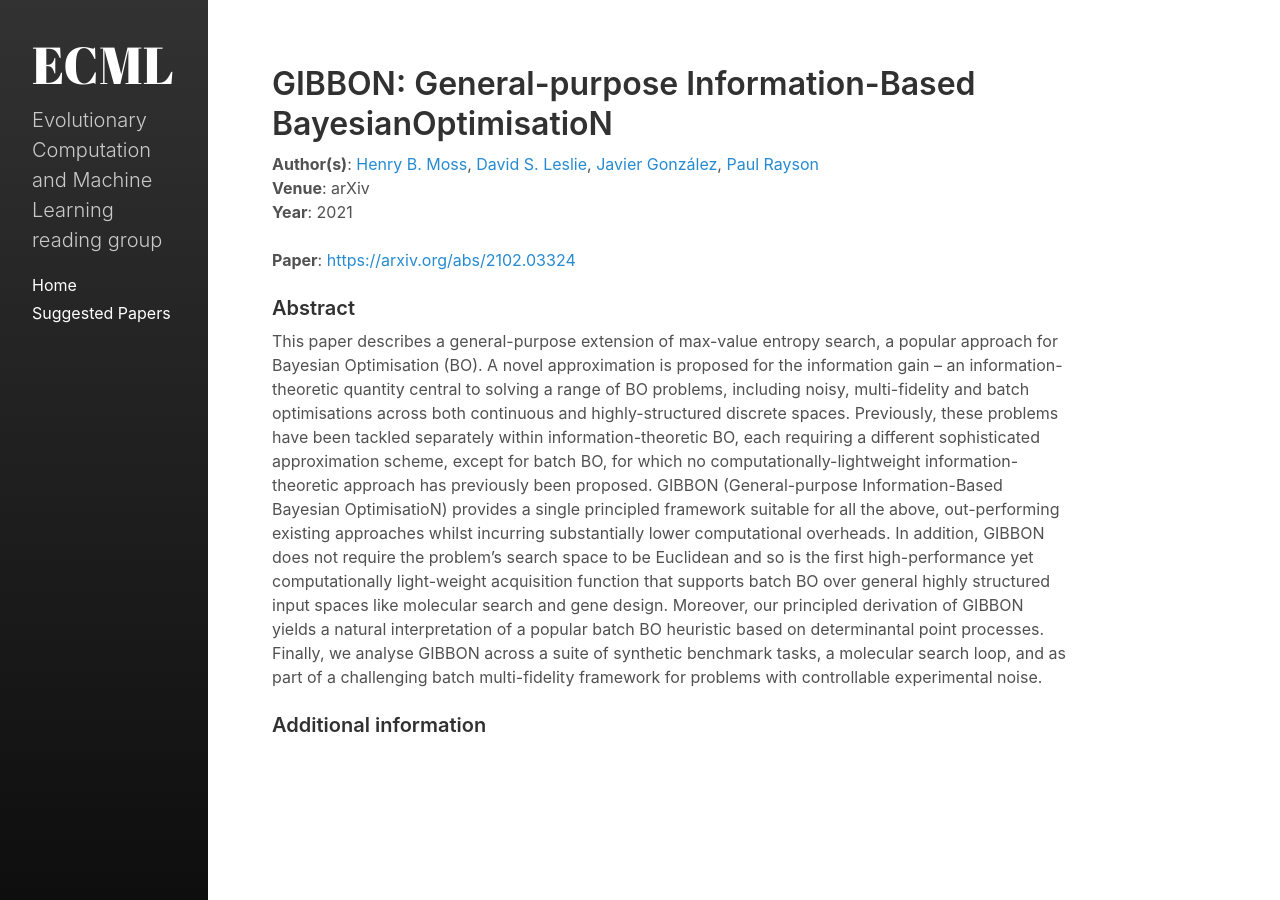
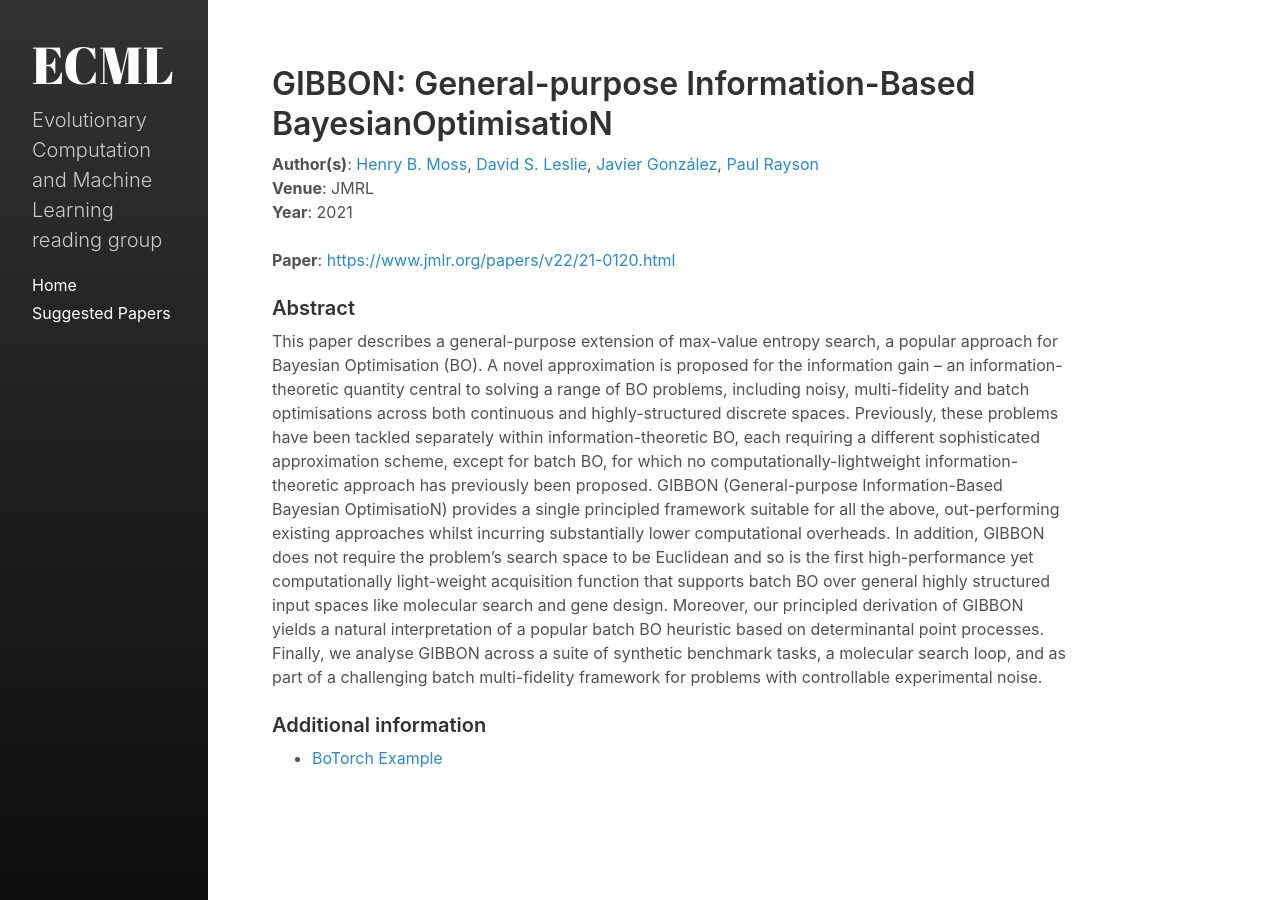
Before and after one commit to exeter-ecml/exeter-ecml.github.io, a Jekyll site: the page built from _papers/0053-general-purpose-information-based-BO.md, in a window 1280 px wide. Built offline with Jekyll 4.4.1, drawn with Linux system fonts in a browser that asks for light colours.

Commit message:
update the gibbon

```diff
--- a/_papers/0053-general-purpose-information-based-BO.md
+++ b/_papers/0053-general-purpose-information-based-BO.md
@@ -8,10 +8,10 @@ authors:
 - Javier González
 - Paul Rayson
 
-venue: arXiv
+venue: JMRL
 year: 2021
 
-link: https://arxiv.org/abs/2102.03324
+link: https://www.jmlr.org/papers/v22/21-0120.html
 
 abstract: "
 This paper describes a general-purpose extension of max-value entropy search, a
@@ -41,3 +41,4 @@ who_suggested: George De Ath
 
 status: suggested
 ---
+- [BoTorch Example](https://botorch.org/v/0.6.2/tutorials/GIBBON_for_efficient_batch_entropy_search)
```
